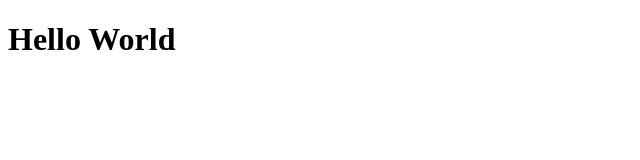
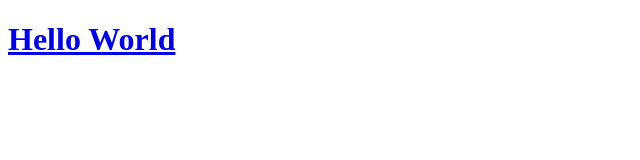
Before and after one commit to ramamimu/netprog-afavrare-2, a plain HTML site: page public/index.html in a window 1280 px wide. Shown: the whole page, without its empty margins (0-640 px from the left). Drawn offline with Linux system fonts and the light colour scheme.

Commit message:
feat: clickable file request

```diff
--- a/public/index.html
+++ b/public/index.html
@@ -7,6 +7,6 @@
     <title>Document</title>
   </head>
   <body>
-    <h1>Hello World</h1>
+    <h1><a href="/public/hello.html">Hello World</a></h1>
   </body>
 </html>
```
Also changed, not shown: public/hello.html (+1 -1 lines).
